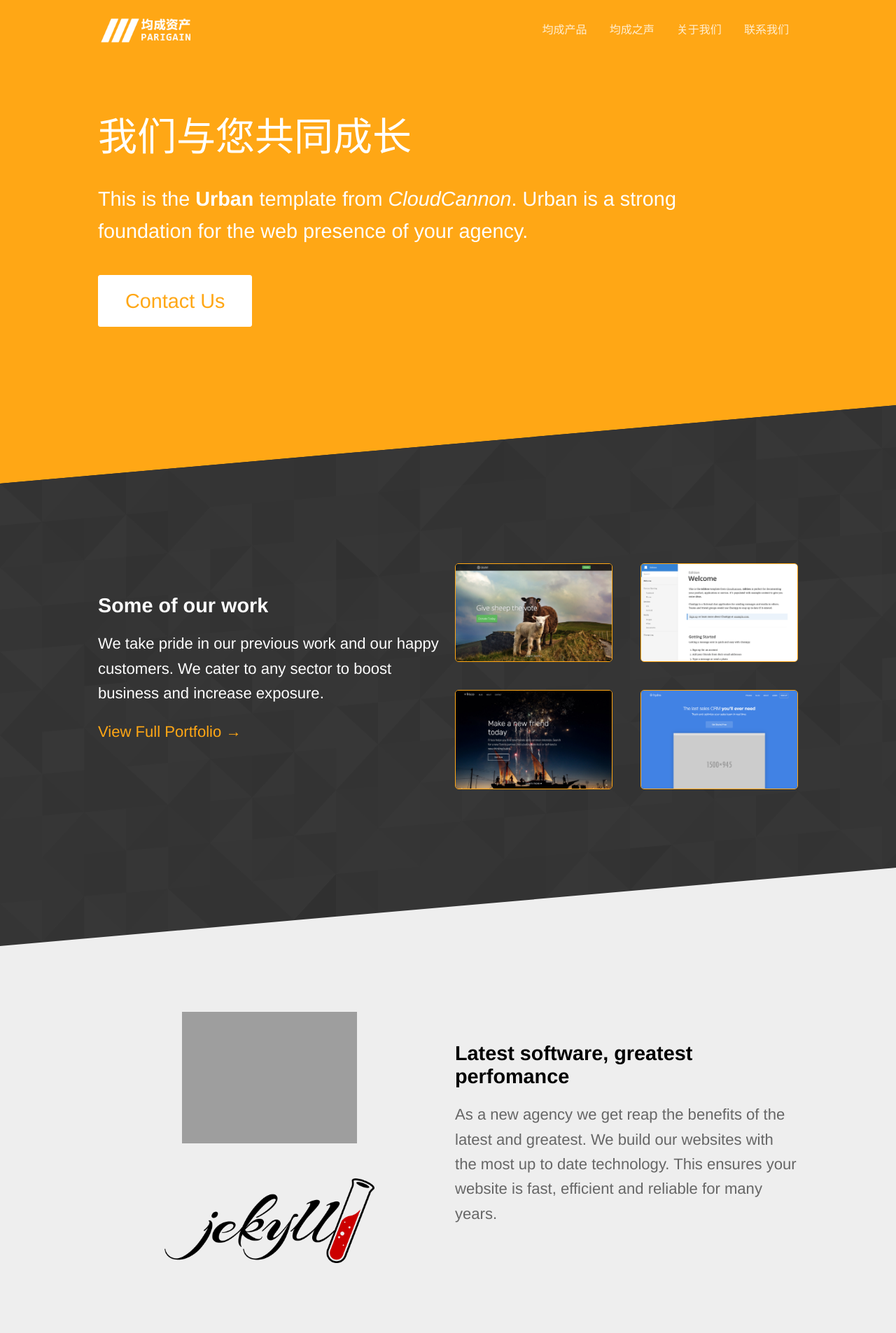
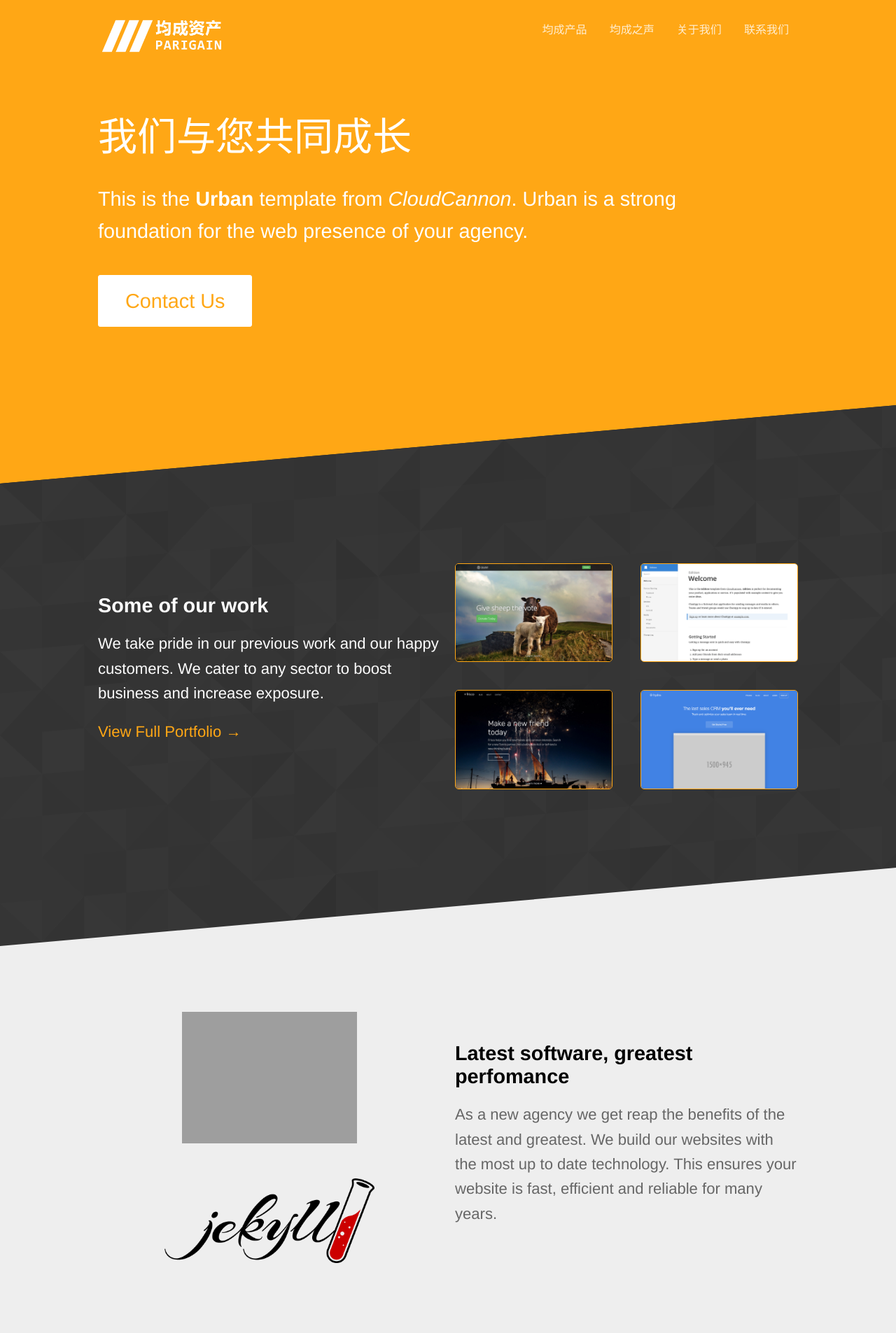
Before and after one commit to lava2000/parigain, a Jekyll site: the page built from index.html, in a window 1280 px wide. Shown: the top 1905 px of the page at 70% size. Built offline with Jekyll 4.4.1, drawn with Linux system fonts in a browser that asks for light colours.

Commit message:
Update default.html

```diff
--- a/_layouts/default.html
+++ b/_layouts/default.html
@@ -26,7 +26,7 @@
 	<body>
 		<header>
 			<div class="container">
-				<h1 class="company-name"><a href="{{ site.baseurl }}/"><img src="{{ site.baseurl }}/images/logo.png" alt="均成资产" width="150"></a></h1>
+				<h1 class="company-name"><a href="{{ site.baseurl }}/"><img src="{{ site.baseurl }}/images/logo.png" alt="均成资产" width="200"></a></h1>
 				{% include navigation.html %}
 			</div>
 		</header>
```
